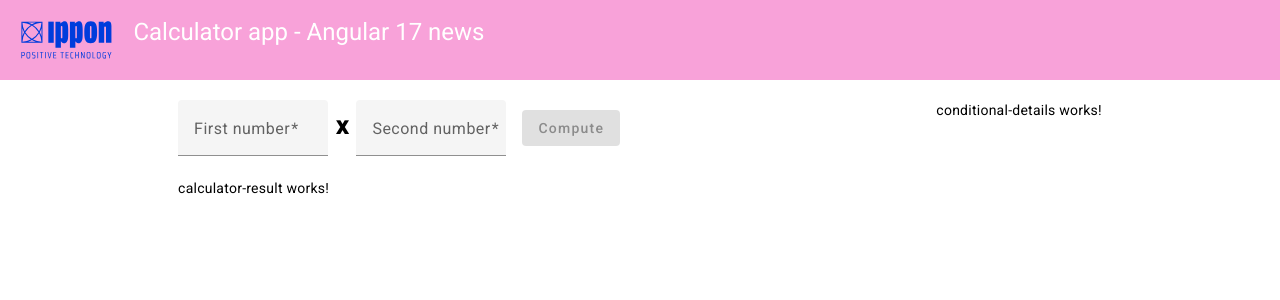
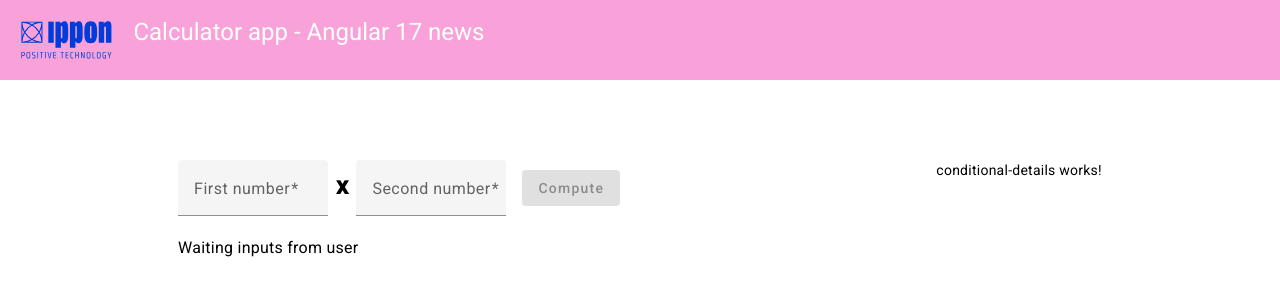
Before and after one commit to Algonight/calculator-app, an Angular app: page / in a window 1280 px wide. Shown: the top 300 px of the page. Built offline with nearby package versions, Linux system fonts and the light colour scheme.

Commit message:
Fill calculator result component

```diff
--- a/src/app/app.component.html
+++ b/src/app/app.component.html
@@ -2,7 +2,7 @@
 <div class="container">
   <div class="calculator">
     <app-calculator-input (compute)="onCompute($event)" />
-    <app-calculator-result />
+    <app-calculator-result [result]="result" />
   </div>
   <div class="details">
     <app-conditional-details />
--- a/src/app/app.component.scss
+++ b/src/app/app.component.scss
@@ -1,5 +1,5 @@
 .container {
-  padding: 20px;
+  padding: 80px 20px;
   display: flex;
   justify-content: space-around;
 }
--- a/src/app/calculator/calculator-result/calculator-result.component.html
+++ b/src/app/calculator/calculator-result/calculator-result.component.html
@@ -1 +1,7 @@
-<p>calculator-result works!</p>
+<div *ngIf="result !== undefined; else waitingForInput">
+  <p><span>Result:</span> {{ result }}</p>
+  <p><span>Square root result:</span> {{ resultSquareRoot }}</p>
+</div>
+<ng-template #waitingForInput>
+  <p>Waiting inputs from user</p>
+</ng-template>
--- a/src/app/calculator/calculator-result/calculator-result.component.scss
+++ b/src/app/calculator/calculator-result/calculator-result.component.scss
@@ -0,0 +1,8 @@
+p {
+  font-size: 16px;
+
+  span {
+    font-weight: 500;
+    text-decoration: underline;
+  }
+}
--- a/src/app/calculator/calculator-result/calculator-result.component.ts
+++ b/src/app/calculator/calculator-result/calculator-result.component.ts
@@ -1,12 +1,24 @@
+import { CommonModule } from '@angular/common';
 import { Component, Input } from '@angular/core';
 
 @Component({
   selector: 'app-calculator-result',
   standalone: true,
-  imports: [],
+  imports: [CommonModule],
   templateUrl: './calculator-result.component.html',
   styleUrl: './calculator-result.component.scss',
 })
 export class CalculatorResultComponent {
-  @Input() result?: number;
+  private _result?: number;
+  resultSquareRoot?: number;
+
+  get result(): number | undefined {
+    return this._result;
+  }
+
+  @Input() set result(value: number | undefined) {
+    if (value === undefined) return;
+    this._result = value;
+    this.resultSquareRoot = Math.sqrt(value);
+  }
 }
```
